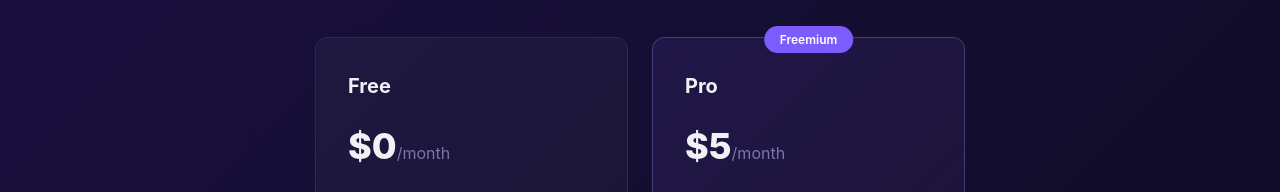
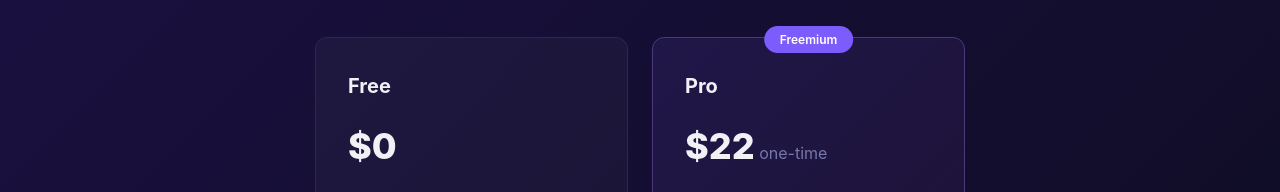
Before and after one commit to softlisan/designally-landing, a plain HTML site: page design/index.html in a window 1280 px wide. Shown: the part 2516-2708 px from the top of the page. Drawn offline with Linux system fonts and the light colour scheme.

Commit message:
Update pricing to 2 one-time (plugin UI + landing page)

```diff
--- a/design/index.html
+++ b/design/index.html
@@ -277,7 +277,7 @@
           <div class="pricing-grid">
             <div class="pricing-card free">
               <h3>Free</h3>
-              <p class="price" aria-label="0 dollars per month">$0<span aria-hidden="true">/month</span></p>
+              <p class="price" aria-label="0 dollars">$0</p>
               <ul>
                 <li><span class="check-icon" aria-hidden="true">✓</span> Light palette generation</li>
                 <li><span class="check-icon" aria-hidden="true">✓</span> WCAG AA/AAA auto-fix</li>
@@ -292,7 +292,7 @@
             <div class="pricing-card pro">
               <div class="badge" aria-label="Freemium">Freemium</div>
               <h3>Pro</h3>
-              <p class="price" aria-label="5 dollars per month">$5<span aria-hidden="true">/month</span></p>
+              <p class="price" aria-label="22 dollars one-time">$22<span aria-hidden="true"> one-time</span></p>
               <ul>
                 <li><span class="check-icon" aria-hidden="true">✓</span> Everything in Free</li>
                 <li><span class="check-icon" aria-hidden="true">✓</span> Full dark palette generation</li>
```
